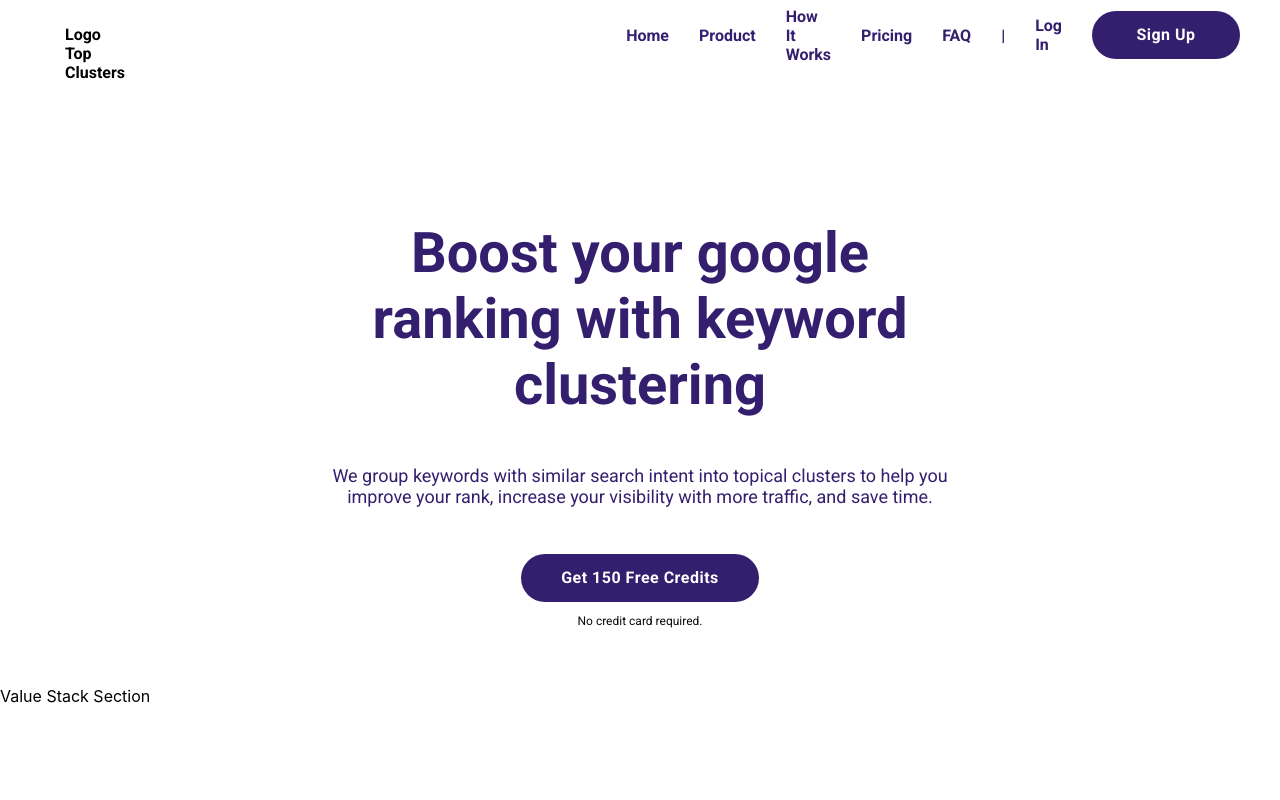
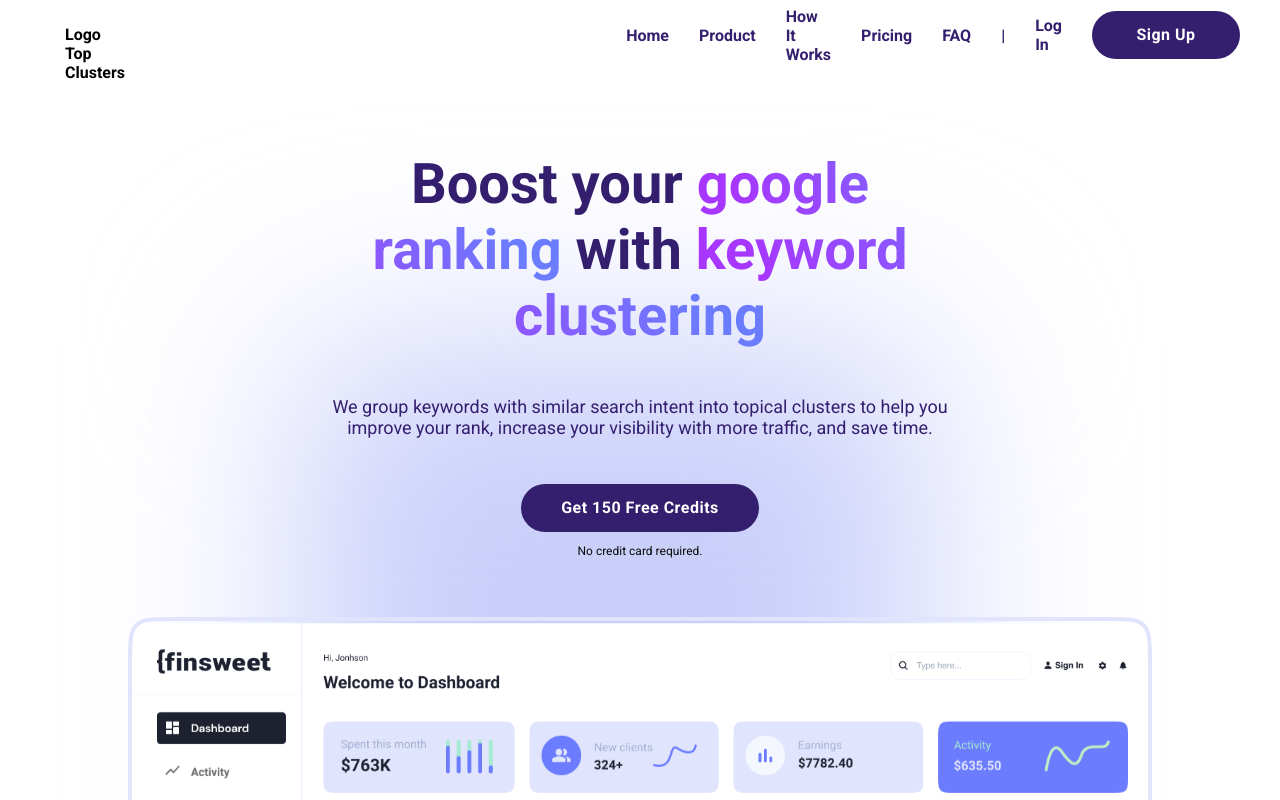
Before and after one commit to joffenhopland/top-clusters, a React (Create React App) app: page / in a window 1280 px wide. Shown: the top 800 px of the page. Built offline with nearby package versions, Linux system fonts and the light colour scheme; no server answers.

Commit message:
header section styling

```diff
--- a/src/components/header/header.component.jsx
+++ b/src/components/header/header.component.jsx
@@ -1,15 +1,29 @@
 import Button, {BUTTON_TYPE_CLASSES} from "../button/button.component"
-import {HeaderContainer, HeaderContent, HeaderContentText, HeaderTitle, HeaderTitleText, HeaderSubTitle, HeaderCreditCardText} from "./header.styles"
+import DashboardImg from '../../assets/dashboard-image-temp.svg';
+
+import {HeaderContainer, HeaderBackground, HeaderContent, HeaderContentText, HeaderTitle, HeaderTitleText, HeaderTitleTextGradient, HeaderSubTitle, HeaderCreditCardText, HeaderDashboardImg} from "./header.styles"
 
 const Header = () => {
     return (
         <div>
         <HeaderContainer>
+        <HeaderBackground>
+        </HeaderBackground>
             <HeaderContent>
                 <HeaderContentText>
                     <HeaderTitle>
                         <HeaderTitleText>
-                        Boost your google ranking with keyword clustering
+                        Boost your
+                        <span> </span>
+                        <HeaderTitleTextGradient>
+                        google ranking
+                        </HeaderTitleTextGradient>
+                        <span> </span>
+                        with
+                        <span> </span>
+                        <HeaderTitleTextGradient>
+                        keyword clustering
+                        </HeaderTitleTextGradient>
                         </HeaderTitleText>
                         <HeaderSubTitle>
                         We group keywords with similar search intent into topical clusters to help you improve your rank, increase your visibility with more traffic, and save time.
@@ -23,8 +37,9 @@ const Header = () => {
                         </HeaderCreditCardText>
                     </HeaderTitle>
                 </HeaderContentText>
+                <HeaderDashboardImg src={DashboardImg}/>
             </HeaderContent>
-        </HeaderContainer>
+            </HeaderContainer>
         </div>
     )
 }
--- a/src/components/header/header.styles.jsx
+++ b/src/components/header/header.styles.jsx
@@ -1,28 +1,42 @@
 import styled from 'styled-components';
 import {Link} from 'react-router-dom';
+import DashboardImg from '../../assets/dashboard-image-temp.svg';
+
 
 export const HeaderContainer = styled.div`
-// background-image: linear-gradient( to top right, rgba(11, 10, 10, 0.38), rgba(11, 10, 10, 0.19)));
-background-position: center;
-background-repeat: no-repeat;
-background-size: cover;
-height: 74vh;
+position: relative;
+// height: 74vh;
+// overflow: hidden;
+`;
+
+export const HeaderBackground = styled.div`
+position: relative;
+top: 250px;
+left: 300px;
+width: 624px;
+height: 196px;
+background: rgb(215,152,225);
+// background: radial-gradient(circle at 35% 50%, rgba(215,152,225,0.5) 1%, rgba(255,155,245,0.7) 5%, rgba(174,211,255,0.7) 55%, rgba(201,212,239,0.5) 59%, rgba(202,207,250,0.3) 67%);
+background: radial-gradient(circle at -49.5% -250%, rgba(215, 152, 225, 1) 17.55%, rgba(255, 155, 245, 1) 27.56%, rgba(174, 211, 255, 1) 49.89%, rgba(201, 212, 239, 1) 56.53%, rgba(202, 207, 250, 1) 65.69%);
+filter: blur(100px);
+background-position: left;
+// background-repeat: no-repeat;
+// background-size: cover;
+height: 140vh;
 `;
 
 export const HeaderContent = styled.section`
 height: 100%;
 width: 100%;
-position: relative;
+position: absolute;
+top: 0;
+right: 0;
 display: flex;
 flex-direction: column;
 justify-content: center;
 align-items: center;
 text-align: center;
 color: #000000;
-// @media only screen and (max-width:375px) {
-//     text-align: start;
-//     height: 80%;
-// }
 `;
 
 export const HeaderContentText = styled.div`
@@ -52,7 +66,12 @@ font-weight: ${(props) => props.theme.textStyles.h1.fontWeight};
 
 export const HeaderTitleText = styled.span`
 display: block;
+`;
 
+export const HeaderTitleTextGradient = styled.span`
+background: linear-gradient(53.94deg, #A737FF 15.02%, #6B7CFF 82.83%);
+-webkit-background-clip: text;
+-webkit-text-fill-color: transparent;
 `;
 
 export const HeaderSubTitle = styled.h2`
@@ -66,3 +85,16 @@ font-size: ${(props) => props.theme.textStyles.paragraphSmall.fontSize};
 font-weight: ${(props) => props.theme.textStyles.paragraphSmall.fontWeight};
 color: ${(props) => props.theme.colors.black};
 `;
+
+export const HeaderDashboardImg = styled.img`
+// box-sizing: border-box;
+
+// position: absolute;
+// width: 1024px;
+// height: 666.57px;
+// right: 208px;
+// top: 561px;
+
+// background: url(${DashboardImg};
+// border: 4px solid #E0E4FC;
+`;
```
Also changed, not shown: src/assets/dashboard-image-temp.png (added), src/assets/dashboard-image-temp.svg (added).
